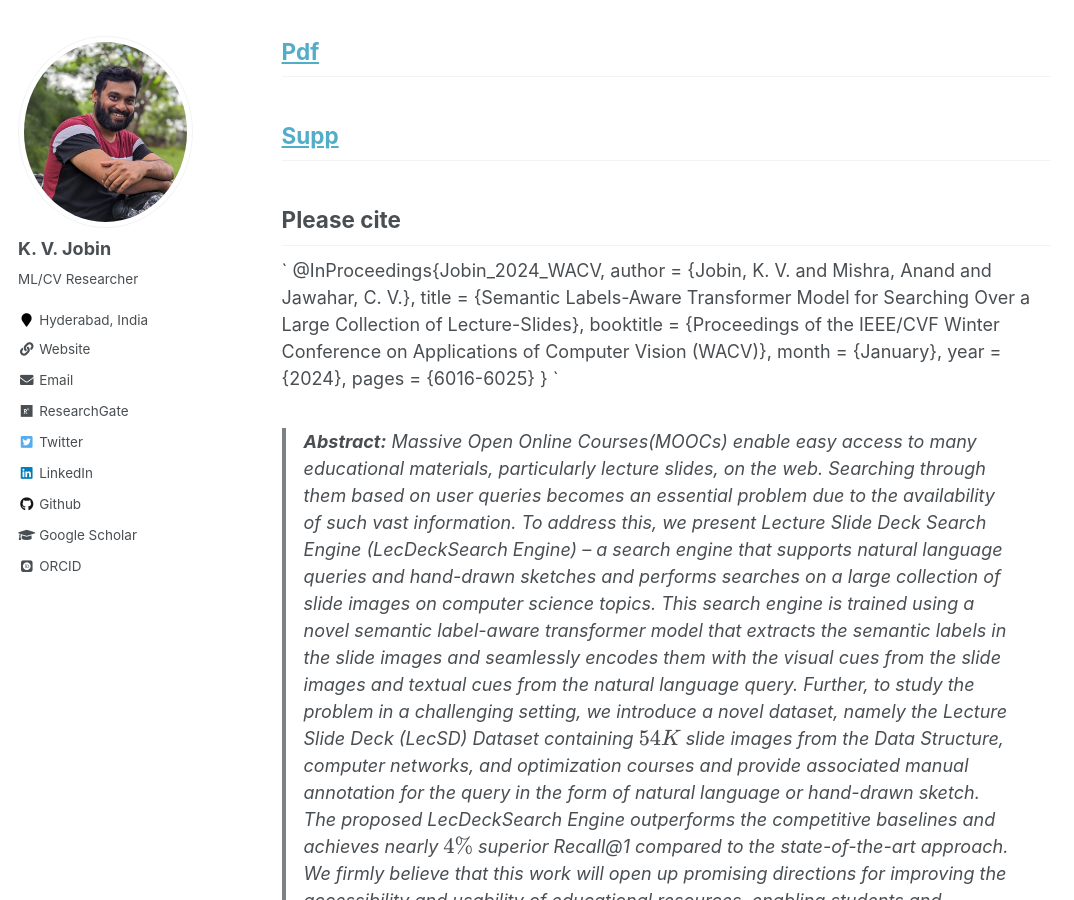
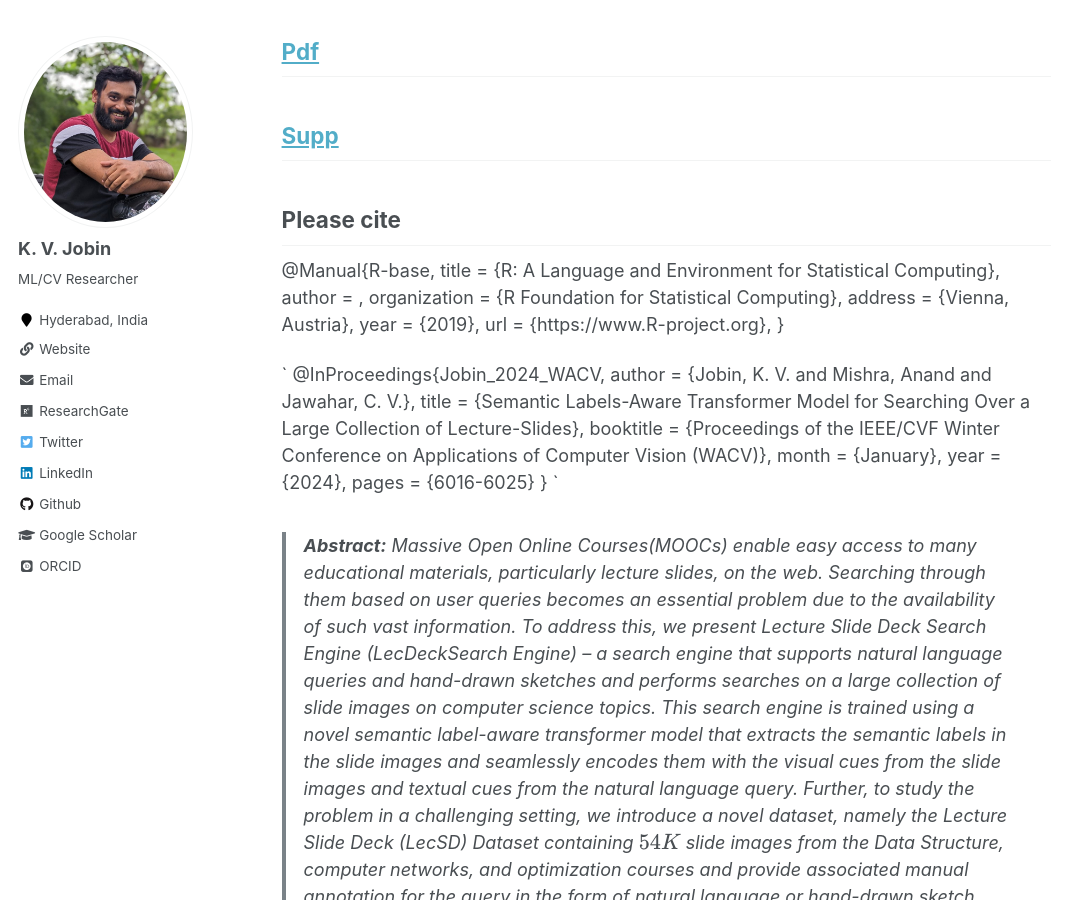
Before and after one commit to jobinkv/jobinkv.github.io, a Jekyll site: the page built from _pages/lecsd.md, in a window 1280 px wide and 900 px high, scrolled down 478 px. Shown: the whole window, without its empty margins (0-1074 px from the left). Built offline with Jekyll 4.4.1, drawn with Linux system fonts in a browser that asks for light colours; some web fonts are replaced; formulas are drawn with MathJax 3.

Commit message:
citation added

```diff
--- a/_pages/lecsd.md
+++ b/_pages/lecsd.md
@@ -21,6 +22,16 @@ tags:
 
 ## Please cite
 
+@Manual{R-base,
+  title = {R: A Language and Environment for Statistical
+           Computing},
+  author = {{R Core Team}},
+  organization = {R Foundation for Statistical Computing},
+  address = {Vienna, Austria},
+  year = {2019},
+  url = {https://www.R-project.org},
+}
+
 `
 @InProceedings{Jobin_2024_WACV,
     author    = {Jobin, K. V. and Mishra, Anand and Jawahar, C. V.},
```
Also changed, not shown: other parts of _pages/lecsd.md (+1 -0 lines).
